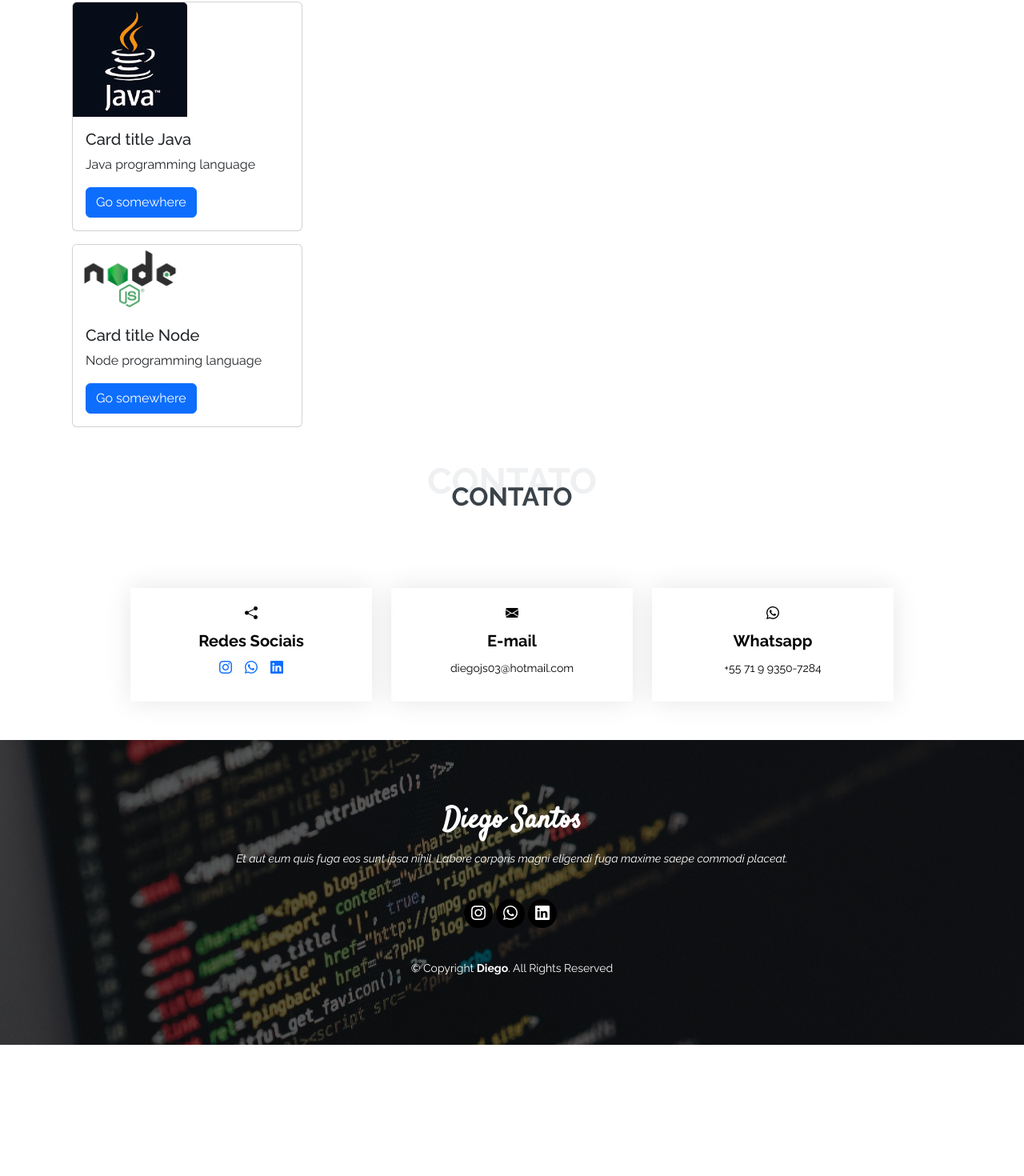
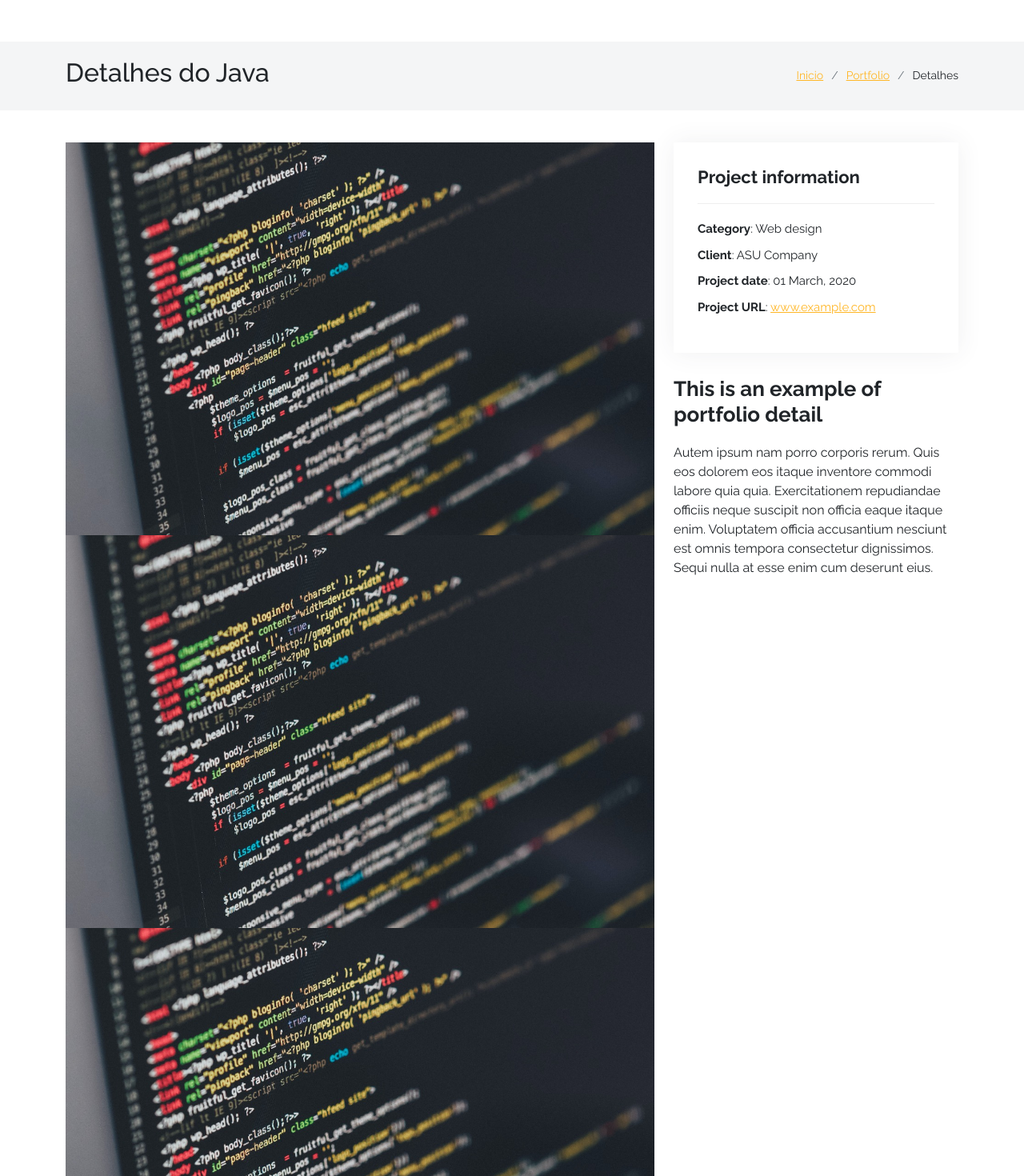
Before and after one commit to DiegojSts/portfolio, an Angular app: page /portfolio-details/1 in a window 1280 px wide. Before the commit this address led to /. Shown: the part 3164-4634 px from the top of the page at 80% size. Before the commit the page ends 4470 px from the top, so only its background shows below. Built offline with nearby package versions, Linux system fonts and the light colour scheme.

Commit message:
Finalized service, route id bugs fixed

```diff
--- a/src/app/api.service.ts
+++ b/src/app/api.service.ts
@@ -1,34 +1,44 @@
 import { HttpClient, HttpErrorResponse } from "@angular/common/http";
 import { Injectable } from '@angular/core';
-import { catchError, Observable, tap, throwError } from "rxjs";
-import { ITools } from "./tools";
+import { catchError, Observable,map, tap, throwError } from "rxjs";
+import { IInfo } from "./info";
+
 
 @Injectable({
   providedIn: 'root'
 })
 export class ApiService {
 
-  private _api = 'api/tools.json';
+  private _data = "../assets/api/data.json";
 
-  constructor(private http: HttpClient) {}
+  constructor(private http: HttpClient) { }
 
-  getTools(): Observable<ITools[]>{
-    return this.http.get<ITools[]>(this._api)
-    .pipe(
-      tap(data => JSON.stringify(data)),
-      catchError(this.handleError)
-    )
+  getTools(): Observable<IInfo[]> {
+
+    return this.http.get<IInfo[]>(this._data)
+      .pipe(
+        tap(data => JSON.stringify(data)),
+        catchError(this.handleError)
+      )
   }
 
-   handleError(err: HttpErrorResponse){
+  getToolsById(id: number): Observable<IInfo | undefined> {
+    return this.getTools()
+      .pipe(
+        map((item: IInfo[]) => item.find(i => i.id === id))
+      );
+  }
+
+  handleError(err: HttpErrorResponse) {
+
     let errorMessage = '';
 
-    if (err.error instanceof ErrorEvent){
+    if (err.error instanceof ErrorEvent) {
       console.log(`An error ocurried', ${err.message}`);
     } else {
       errorMessage = `Server returned code ${err.status}, error message is ${err.error.message}`
     }
     console.log(errorMessage);
-    return throwError(()=> errorMessage);
+    return throwError(() => errorMessage);
   }
 }
--- /dev/null
+++ b/src/app/info.ts
@@ -0,0 +1,10 @@
+export interface IInfo {
+    id: number,
+    programmingLanguage: string,
+    shortDescription: string,
+    fullDescription: string,
+    mainImageUrl: string,
+    image_1: string,
+    image_2: string,
+    image_3: string
+}
--- a/src/app/portfolio/portfolio.component.html
+++ b/src/app/portfolio/portfolio.component.html
@@ -11,7 +11,26 @@
         <li data-filter=".filter-web">Web</li>
         <li data-filter=".filter-node">Node</li>
     </ul>
-    <div class="portfolio-container container d-flex" *ngFor="let item of items">
+
+<router-outlet></router-outlet>
+
+    <div class="portfolio-container d-flex" *ngFor="let item of items">
+        <div class="container">
+            <div class="row">
+                <div class="col-lg-6">
+                    <div class="card m-2" style="width: 18rem;">
+                    <img class="card-img-top" [src]="item.mainImageUrl" alt="Card image cap">
+                    <div class="card-body">
+                        <h5 class="card-title">Card title {{item.programmingLanguage}}</h5>
+                        <p class="card-text">{{item.shortDescription}}</p>
+                        <a [routerLink]="['/portfolio-details', item.id]" class="btn btn-primary">Detalhes</a>
+                    </div>
+                </div>
+                </div>
+
+            </div>
+
+        </div>
         <!-- <div class="col-lg-4 col-md-6 portfolio-item filter-app">
             <div class="portfolio-img"><img src="../../assets/img/background.jpeg" class="img-fluid" alt=""></div>
             <div class="portfolio-info">
@@ -22,13 +41,7 @@
             </div>
           </div> -->
 
-          <div class="card m-2" style="width: 18rem;">
-            <img class="card-img-top" [src]="item.imageUrl" alt="Card image cap">
-            <div class="card-body">
-              <h5 class="card-title">Card title {{item.programmingLanguage}}</h5>
-              <p class="card-text">{{item.description}}</p>
-              <a href="#" class="btn btn-primary">Go somewhere</a>
-            </div>
-          </div>
+
     </div>
+
 </section>
--- a/src/app/portfolio/portfolio.component.ts
+++ b/src/app/portfolio/portfolio.component.ts
@@ -1,7 +1,7 @@
 import { Component, HostListener, OnInit } from '@angular/core';
 import { Subscribable, Subscription } from 'rxjs';
 import { ApiService } from '../api.service';
-import { ITools } from '../tools';
+import { IInfo } from '../info';
 
 @Component({
   selector: 'app-portfolio',
@@ -10,22 +10,20 @@ import { ITools } from '../tools';
 })
 export class PortfolioComponent implements OnInit {
 
-  // items: ITools[] = [];
-  items = [{"id": 1, "programmingLanguage": "Java", "description": "Java programming language", "imageUrl": "../../assets/img/java.png"},{"id": 2, "programmingLanguage": "Node","description": "Node programming language", "imageUrl": "../../assets/img/node.png" }];
-
+  items: IInfo[] = [];
   sub!: Subscription;
   errorMessage = '';
 
-  // constructor(private apiService: ApiService) {
+  constructor(private apiService: ApiService) {
 
-  //   this.sub = this.apiService.getTools().subscribe({
-  //     next: item => {
-  //       this.items = item
+    this.sub = this.apiService.getTools().subscribe({
+      next: item => {
+        this.items = item
 
-  //     },
-  //     error: err => this.errorMessage = err
-  //   })
-  // }
+      },
+      error: err => this.errorMessage = err
+    })
+  }
 
 
   ngOnInit(): void {
--- a/src/app/portolio-details/portolio-details.component.css
+++ b/src/app/portolio-details/portolio-details.component.css
@@ -0,0 +1,108 @@
+a {
+    color: #ffb727;;
+}
+
+hr {
+border: 2px solid black;
+  background-color: black;
+  width: 50px;
+}
+
+.swiper {
+    width: 100%;
+}
+
+
+
+.breadcrumbs {
+    padding: 20px 0;
+    background-color: #f4f5f6;
+    min-height: 40px;
+    margin-top: 78px;
+}
+
+.breadcrumbs ol {
+    display: flex;
+    flex-wrap: wrap;
+    list-style: none;
+    padding: 0;
+    margin: 0;
+    font-size: 14px;
+}
+
+.breadcrumbs ol li+li {
+    padding-left: 10px;
+}
+
+.breadcrumbs ol li+li::before {
+    display: inline-block;
+    padding-right: 10px;
+    color: #6c757d;
+    content: "/";
+}
+
+
+
+/* Details */
+
+.portfolio-details {
+    padding-top: 40px;
+  }
+
+  .portfolio-details .portfolio-details-slider img {
+    width: 100%;
+  }
+
+  /* .portfolio-details .portfolio-details-slider .swiper-pagination {
+    margin-top: 20px;
+    position: relative;
+  }
+
+  .portfolio-details .portfolio-details-slider .swiper-pagination .swiper-pagination-bullet {
+    width: 12px;
+    height: 12px;
+    background-color: #fff;
+    opacity: 1;
+    border: 1px solid #ffb727;
+  }
+
+  .portfolio-details .portfolio-details-slider .swiper-pagination .swiper-pagination-bullet-active {
+    background-color: #ffb727;
+  } */
+
+  .portfolio-details .portfolio-info {
+    padding: 30px;
+    box-shadow: 0px 0 30px rgba(59, 67, 74, 0.08);
+  }
+
+  .portfolio-details .portfolio-info h3 {
+    font-size: 22px;
+    font-weight: 700;
+    margin-bottom: 20px;
+    padding-bottom: 20px;
+    border-bottom: 1px solid #eee;
+  }
+
+  .portfolio-details .portfolio-info ul {
+    list-style: none;
+    padding: 0;
+    font-size: 15px;
+  }
+
+  .portfolio-details .portfolio-info ul li+li {
+    margin-top: 10px;
+  }
+
+  .portfolio-details .portfolio-description {
+    padding-top: 30px;
+  }
+
+  .portfolio-details .portfolio-description h2 {
+    font-size: 26px;
+    font-weight: 700;
+    margin-bottom: 20px;
+  }
+
+  .portfolio-details .portfolio-description p {
+    padding: 0;
+  }
--- a/src/app/portolio-details/portolio-details.component.html
+++ b/src/app/portolio-details/portolio-details.component.html
@@ -1 +1,68 @@
-<p>portolio-details works!</p>
+<section class="breadcrumbs">
+    <div class="container">
+
+      <div class="d-flex justify-content-between align-items-center" *ngIf="tool">
+        <h2>Detalhes do {{tool.programmingLanguage}}</h2>
+        <ol>
+          <li><a href="#home">Inicio</a></li>
+          <li><a href="#portfolio">Portfolio</a></li>
+          <li>Detalhes</li>
+        </ol>
+      </div>
+
+    </div>
+  </section><!-- Breadcrumbs Section -->
+
+  <section id="portfolio-details" class="portfolio-details">
+    <div class="container">
+
+      <div class="row gy-4">
+
+        <div class="col-lg-8">
+          <div class="portfolio-details-slider swiper">
+            <div class="swiper-wrapper align-items-center">
+
+              <div class="swiper-slide">
+                <img src="../../assets/img/background.jpeg" alt="">
+              </div>
+
+              <div class="swiper-slide">
+                <img src="../../assets/img/background.jpeg" alt="">
+              </div>
+
+              <div class="swiper-slide">
+                <img src="../../assets/img/background.jpeg" alt="">
+              </div>
+
+
+            </div>
+            <div class="swiper d-flex align-items-center justify-content-center gap-2">
+                <hr >
+                <hr >
+                <hr>
+            </div>
+          </div>
+        </div>
+
+        <div class="col-lg-4">
+          <div class="portfolio-info">
+            <h3>Project information</h3>
+            <ul>
+              <li><strong>Category</strong>: Web design</li>
+              <li><strong>Client</strong>: ASU Company</li>
+              <li><strong>Project date</strong>: 01 March, 2020</li>
+              <li><strong>Project URL</strong>: <a href="#">www.example.com</a></li>
+            </ul>
+          </div>
+          <div class="portfolio-description">
+            <h2>This is an example of portfolio detail</h2>
+            <p>
+              Autem ipsum nam porro corporis rerum. Quis eos dolorem eos itaque inventore commodi labore quia quia. Exercitationem repudiandae officiis neque suscipit non officia eaque itaque enim. Voluptatem officia accusantium nesciunt est omnis tempora consectetur dignissimos. Sequi nulla at esse enim cum deserunt eius.
+            </p>
+          </div>
+        </div>
+
+      </div>
+
+    </div>
+  </section><!-- End Portfolio Details Section -->
--- a/src/app/portolio-details/portolio-details.component.ts
+++ b/src/app/portolio-details/portolio-details.component.ts
@@ -1,4 +1,7 @@
 import { Component, OnInit } from '@angular/core';
+import { ActivatedRoute } from '@angular/router';
+import { ApiService } from '../api.service';
+import { IInfo } from '../info';
 
 @Component({
   selector: 'app-portolio-details',
@@ -7,9 +10,27 @@ import { Component, OnInit } from '@angular/core';
 })
 export class PortolioDetailsComponent implements OnInit {
 
-  constructor() { }
+  tool: IInfo | undefined;
+  errorMessage = '';
+
+  constructor(
+    private route: ActivatedRoute,
+    private apiService: ApiService
+    ) { }
 
   ngOnInit(): void {
+    const id = Number(this.route.snapshot.paramMap.get('id'));
+
+    if(id){
+      this.getToolId(id);
+    }
+  }
+
+  getToolId(id: number): void{
+    this.apiService.getToolsById(id).subscribe({
+      next: tool => this.tool = tool,
+      error: err => this.errorMessage = err
+    })
   }
 
 }
--- a/src/app/tools.ts
+++ /dev/null
@@ -1,6 +0,0 @@
-export interface ITools {
-    id: number,
-    programmingLanguage: string,
-    description: string,
-    imageUrl: string
-}
--- /dev/null
+++ b/src/assets/api/data.json
@@ -0,0 +1,22 @@
+[
+    {
+        "id": 1,
+        "programmingLanguage": "Java",
+        "shortDescription": "Java programming language",
+        "fullDescription": "Full Description ...",
+        "mainImageUrl": "../../assets/img/java.png",
+        "image_1": "",
+        "image_2": "",
+        "image_3": ""
+    },
+    {
+        "id": 2,
+        "programmingLanguage": "Node",
+        "shortDescription": "Node programming language",
+        "fullDescription": "Full Description ...",
+        "mainImageUrl": "../../assets/img/node.png",
+        "image_1": "",
+        "image_2": "",
+        "image_3": ""
+    }
+]
```
Also changed, not shown: src/app/api/tools.json (deleted, +0 -14 lines), src/app/app.module.ts (+8 -1 lines).
